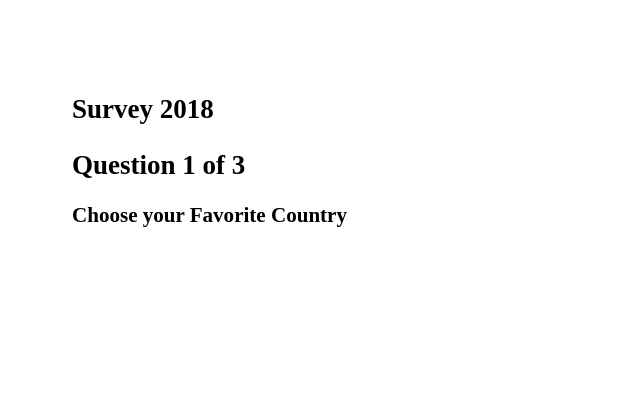
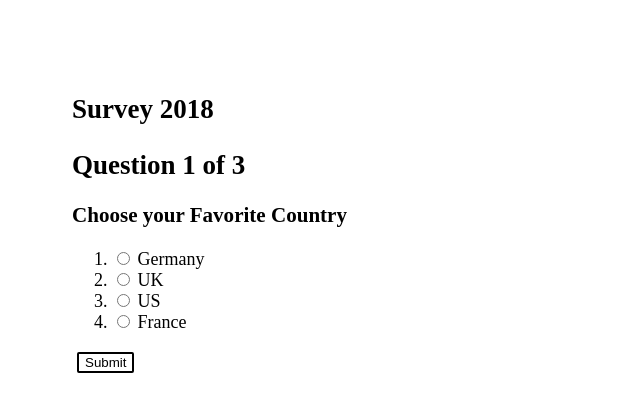
Before and after one commit to seogram/React-Survey, a React (Create React App) app: page / in a window 1280 px wide. Shown: the top 412 px of the page, without its empty margins (0-640 px from the left). Built offline with nearby package versions, Linux system fonts and the light colour scheme.

Commit message:
Basic Survey functionality and summary page implemented

```diff
--- a/src/components/Question.js
+++ b/src/components/Question.js
@@ -2,13 +2,26 @@ import React from 'react'
 
 const Question = ({
   question,
+    index,
+    onAnswerSelected,
+    onSubmit
 }) => {
-  return (
-    <div>
-      <h3>{question.question}</h3>
-    </div>
-  )
+    return (
+        <div>
+            <h3>{question.question}</h3>
+            <ol>
+                {question.answers.map((answer, i) =>
+                    <li key={`${index}-${i}`}>
+                        <input type="radio" name={`question_${index}`} id={`question_${index}_answer_${i}`}
+                            defaultChecked={false} value={i} onChange={onAnswerSelected} />
+                        {' '}
+                        <label htmlFor={`question_${index}_answer_${i}`}>{answer.label}</label>
+                    </li>
+                )}
+            </ol>
+            <button onClick={onSubmit}>Submit</button>
+        </div>
+    )
 }
 
-
-export default Question
+export default Question;
--- a/src/components/Survey.js
+++ b/src/components/Survey.js
@@ -9,6 +9,8 @@ export default class Survey extends React.Component {
         super(props)
         this.state = {
             survey: {},
+            index: 0,
+            answers: []
         }
     }
 
@@ -17,20 +19,62 @@ export default class Survey extends React.Component {
         this.setState({ survey: data });
     }
 
+
+    handleSubmit() {
+        this.state.index < this.state.survey.data.questions.length ?
+            this.setState({ 'index': this.state.index + 1 }) : ''
+    }
+
+    handleAnswerSelected(event) {
+        let list = [...this.state.answers.slice(0, this.state.index),
+        parseInt(event.target.value),
+        ...this.state.answers.slice(this.state.index + 1)];
+
+        this.setState({ 'answers': list })
+    }
+
+    summaryCreator() {
+
+        return this.state.answers.map((answer, i) => {
+            return <li key={i}>
+                {this.state.survey.data.questions[i].answers[answer].label}
+            </li>
+        });
+    }
+
     render() {
-        const {
-      survey
-    } = this.state
 
-        let numberOfQuestions = survey.data ? survey.data.questions.length : 0
+        const { survey, index, answers } = this.state;
+        const numberOfQuestions = survey.data ? survey.data.questions.length : 0;
+
+        let completed = (survey.data && (index === survey.data.questions.length)) ? true : false;
+        let summary;
+
         return (
             <div>
                 <h1>{survey.title}</h1>
-                <div>
-                    {/* Progress bar */}
-                    <h2>Question {1} of {numberOfQuestions}</h2>
-                    {survey.data ? <Question question={survey.data.questions[0]} />: ''}
-                </div>
+                {completed ?
+
+                    <div>
+                        {/* Summary Page */}
+                        <p>Congratulation, you finished the survey</p>
+                        Summary {this.summaryCreator()}
+                    </div>
+                    :
+                    <div>
+                        {/* Progress bar */}
+                        <h2>Question {index + 1} of {numberOfQuestions}</h2>
+                        {survey.data && index < numberOfQuestions ?
+                            <Question
+                                question={survey.data.questions[index]}
+                                index={index}
+                                onAnswerSelected={(event) => this.handleAnswerSelected(event)}
+                                onSubmit={() => this.handleSubmit()}
+                            />
+
+                            : 'completed'}
+                    </div>
+                }
             </div>
         )
     }
```
